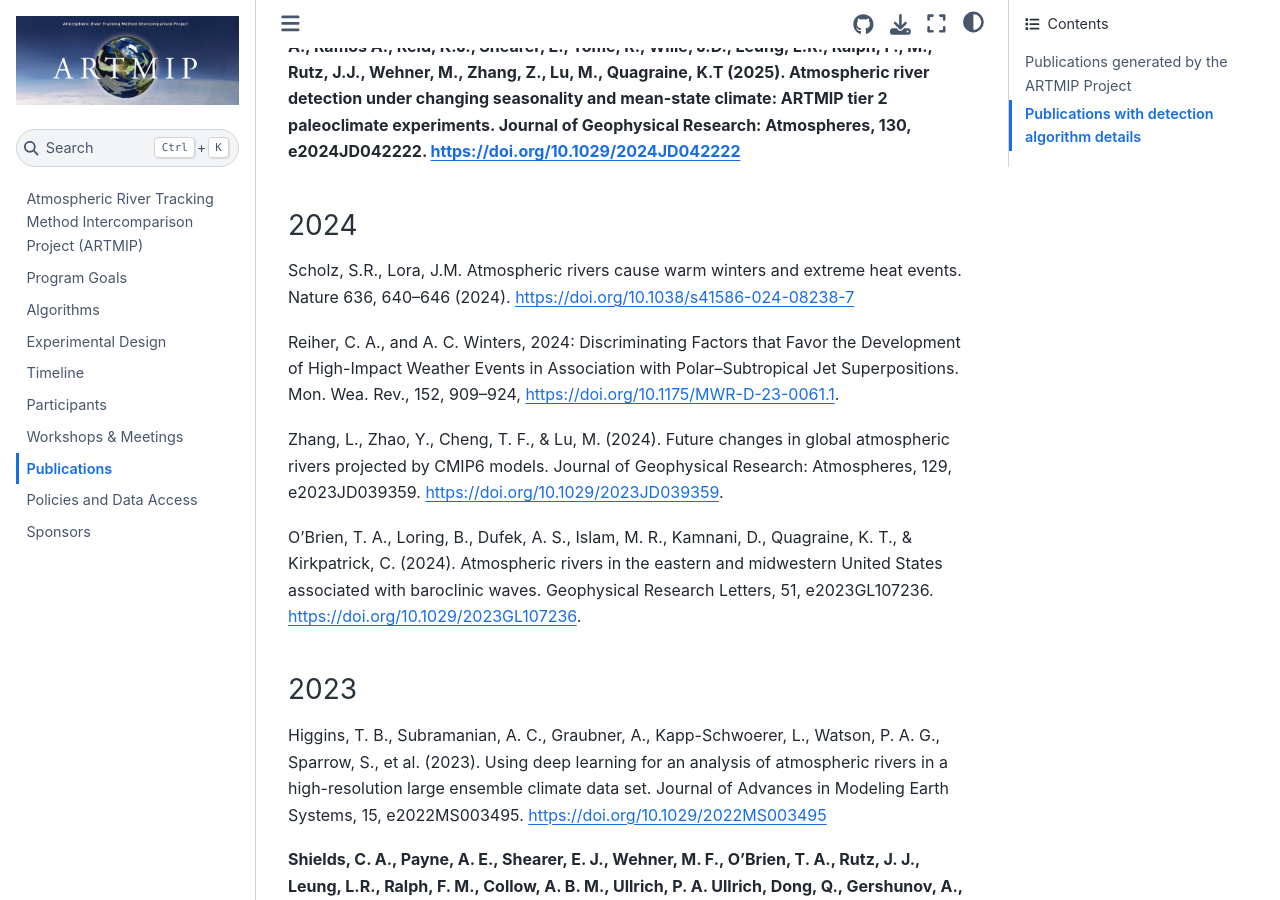
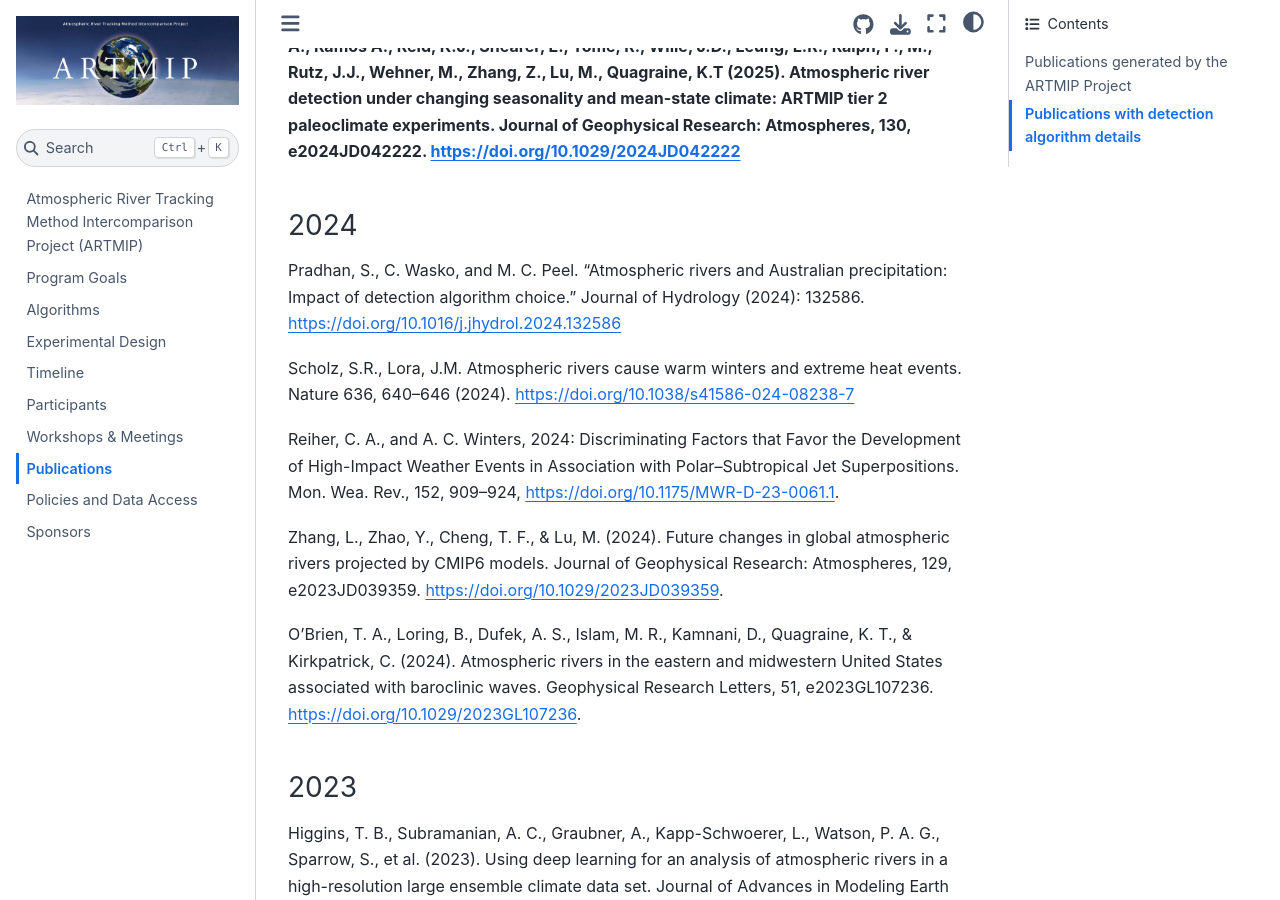
Before and after one commit to NCAR/ARTMIP, a Jupyter Book: the page built from book/publications.md, in a window 1280 px wide and 900 px high, scrolled down 392 px. Built offline with Jupyter Book 1.0.4 settings and Sphinx 7.4.7 and the Sphinx Book theme 1.1.4, drawn with Linux system fonts in a browser that asks for light colours.

Commit message:
Added Pradhan

```diff
--- a/book/publications.md
+++ b/book/publications.md
@@ -11,6 +11,8 @@
 
 
 ### 2024
+
+Pradhan, S., C. Wasko, and M. C. Peel. "Atmospheric rivers and Australian precipitation: Impact of detection algorithm choice." Journal of Hydrology (2024): 132586. <https://doi.org/10.1016/j.jhydrol.2024.132586>
 
 Scholz, S.R., Lora, J.M. Atmospheric rivers cause warm winters and extreme heat events. Nature 636, 640–646 (2024). <https://doi.org/10.1038/s41586-024-08238-7>
 
```
